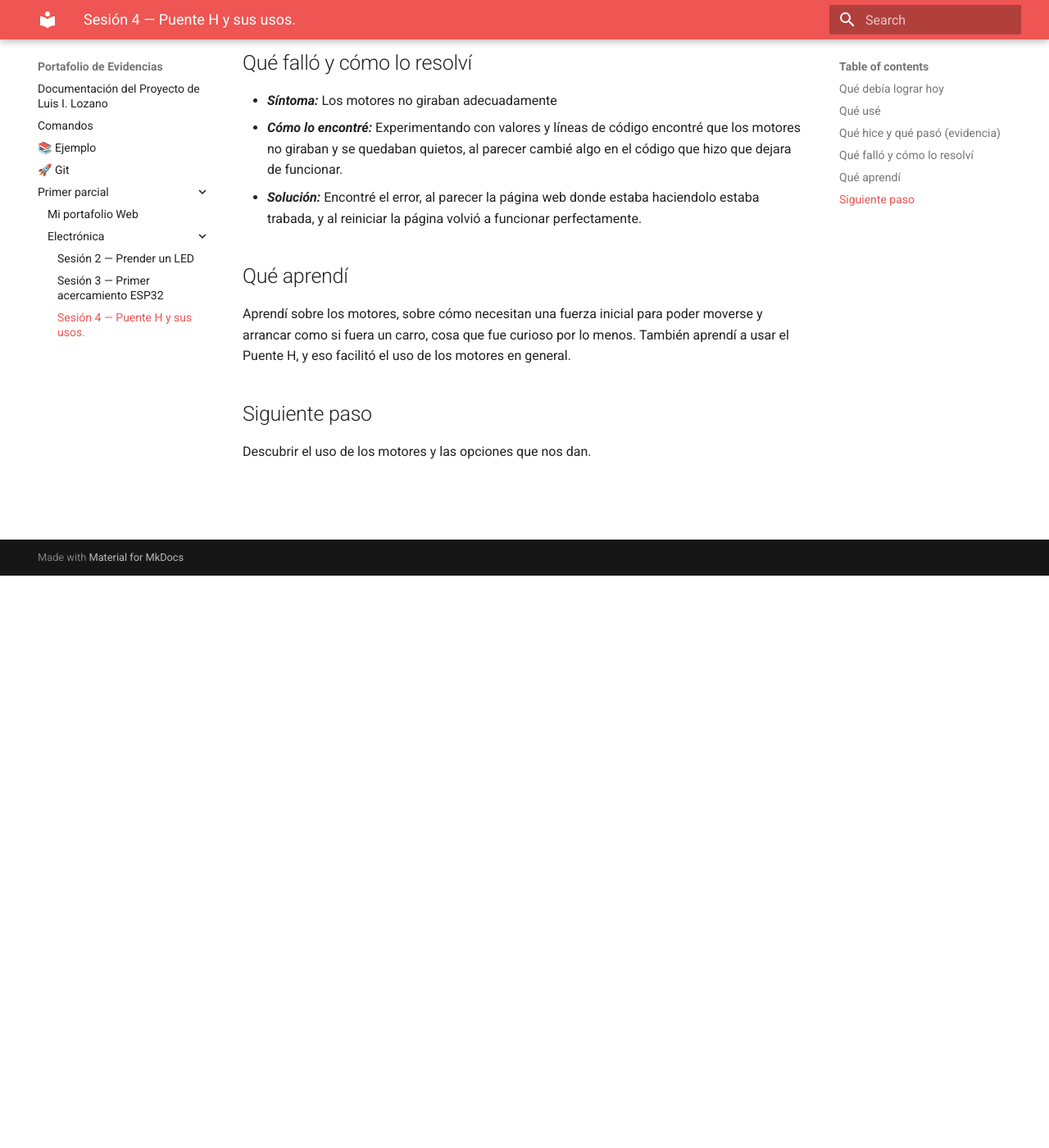
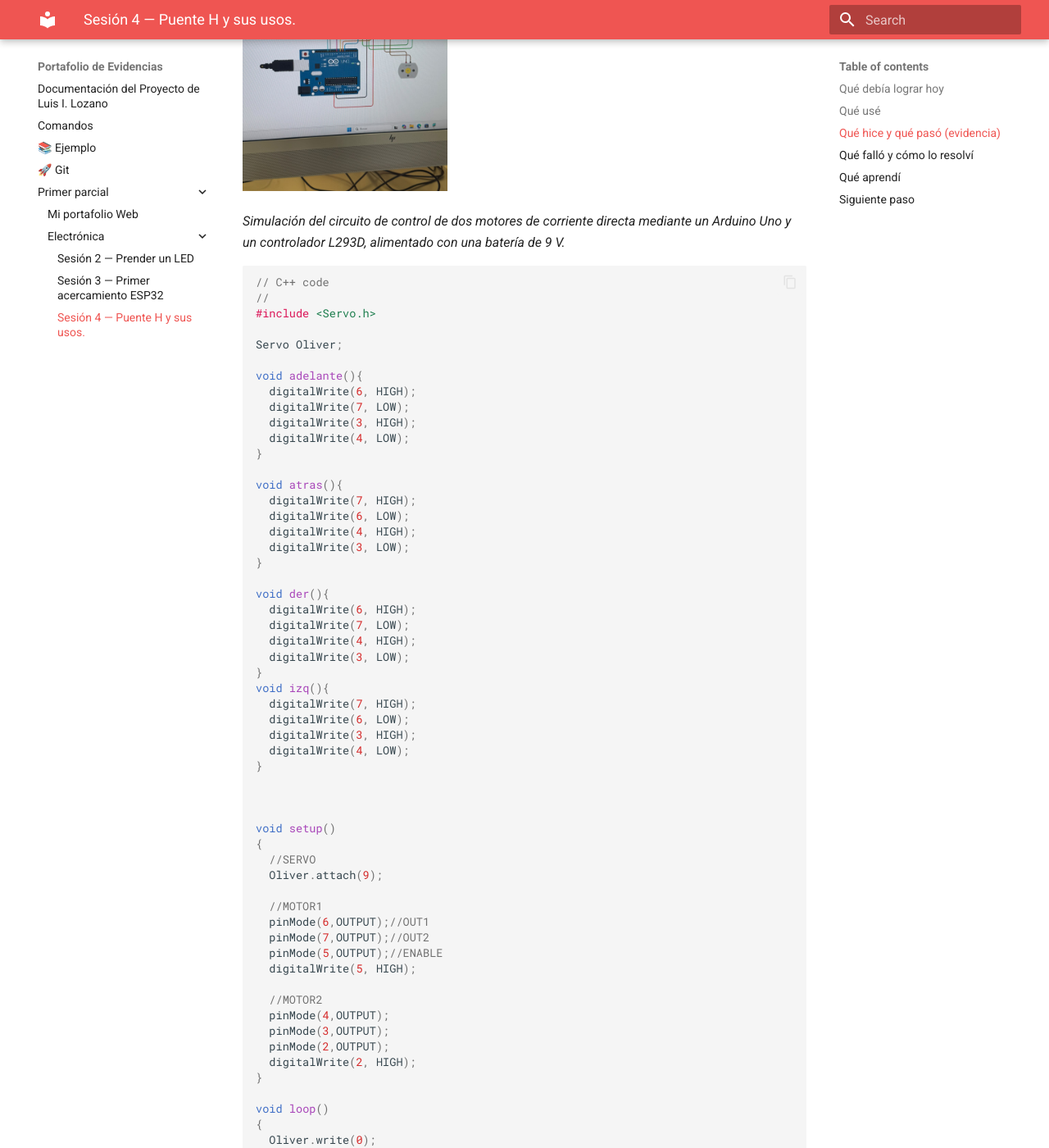
Before and after one commit to LuisILG/Bitacora_LuisO26, an MkDocs documentation site: the page built from docs/Primer_parcial/Electrónica/Sesion4.md, in a window 1280 px wide and 1400 px high, scrolled down 698 px. Shown: the whole window at 82% size. Built offline with MkDocs 1.6.1 and Material for MkDocs 9.7.7, drawn with Linux system fonts in a browser that asks for light colours; some of the changed text lies outside the part shown.

Commit message:
Solución de error de imagenes

````diff
--- a/docs/Primer_parcial/Electrónica/Sesion4.md
+++ b/docs/Primer_parcial/Electrónica/Sesion4.md
@@ -24,9 +24,83 @@ estado: completa   # borrador | completa
 ## Qué hice y qué pasó (evidencia)
 
 
-<img src="../../recursos/imgs/Sesion4_1.jpeg" alt="Simulación del circuito de control de dos motores de corriente directa mediante un Arduino Uno y un controlador L293D, alimentado con una batería de 9 V." width="250">
+<img src="../../../recursos/imgs/Sesion4_1.jpeg" alt="Simulación del circuito de control de dos motores de corriente directa mediante un Arduino Uno y un controlador L293D, alimentado con una batería de 9 V." width="250">
 
-<img src="../../recursos/imgs/Sesion4_2.jpeg" alt="Código de programación en Arduino utilizado para controlar el funcionamiento y sentido de giro de los motores del circuito." width="250">
+*Simulación del circuito de control de dos motores de corriente directa mediante un Arduino Uno y un controlador L293D, alimentado con una batería de 9 V.*
+
+```C++
+// C++ code
+//
+#include <Servo.h>
+
+Servo Oliver;
+
+void adelante(){
+  digitalWrite(6, HIGH);
+  digitalWrite(7, LOW);
+  digitalWrite(3, HIGH);
+  digitalWrite(4, LOW);
+}
+
+void atras(){
+  digitalWrite(7, HIGH);
+  digitalWrite(6, LOW);
+  digitalWrite(4, HIGH);
+  digitalWrite(3, LOW);
+}
+
+void der(){
+  digitalWrite(6, HIGH);
+  digitalWrite(7, LOW);
+  digitalWrite(4, HIGH);
+  digitalWrite(3, LOW);
+}
+void izq(){
+  digitalWrite(7, HIGH);
+  digitalWrite(6, LOW);
+  digitalWrite(3, HIGH);
+  digitalWrite(4, LOW);
+}
+
+
+
+void setup()
+{
+  //SERVO
+  Oliver.attach(9);
+
+  //MOTOR1
+  pinMode(6,OUTPUT);//OUT1
+  pinMode(7,OUTPUT);//OUT2
+  pinMode(5,OUTPUT);//ENABLE
+  digitalWrite(5, HIGH);
+
+  //MOTOR2
+  pinMode(4,OUTPUT);
+  pinMode(3,OUTPUT);
+  pinMode(2,OUTPUT);
+  digitalWrite(2, HIGH);
+}
+
+void loop()
+{
+  Oliver.write(0);
+  delay(1000);
+  adelante();
+  delay(1000);
+  atras();
+  delay(1000);
+  Oliver.write(90);
+  delay(1000);
+  der();
+  delay(1000);
+  izq();
+  Oliver.write(180);
+  delay(1000);
+}
+```
+
+*Código de programación en Arduino utilizado para controlar el funcionamiento y sentido de giro de los motores del circuito.*
 
 
 ## Qué falló y cómo lo resolví
````
Also changed, not shown: docs/Primer_parcial/Electrónica/Sesion2.md (+6 -2 lines), docs/Primer_parcial/Electrónica/Sesion3.md (+9 -3 lines).
